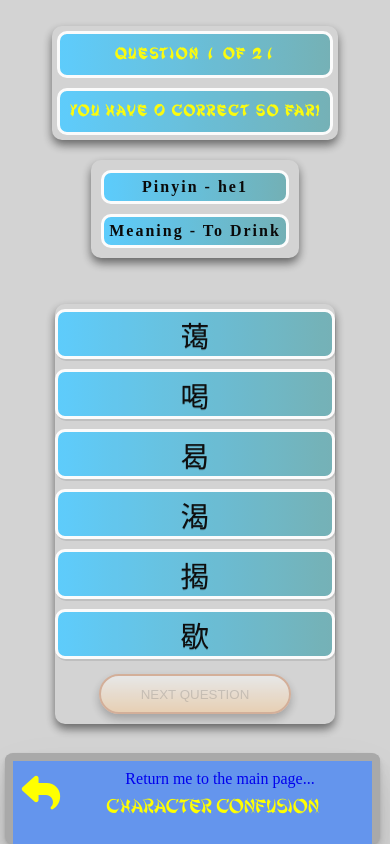
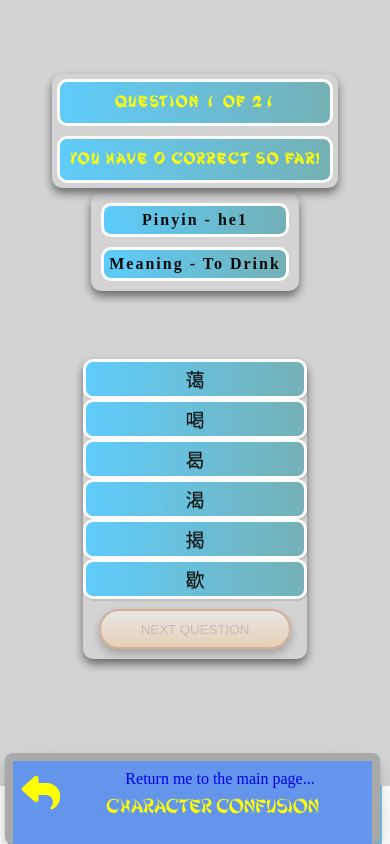
Before and after one commit to alex-j-k/react-character-thesaurus, a React (Create React App) app: page /quiz in a window 390 px wide. Both pictures are taken after a click on the button "START". Shown: the top 844 px of the page. Built offline with nearby package versions, Linux system fonts and the light colour scheme; a web font is replaced by a local one.

Commit message:
quiz spacing

```diff
--- a/src/App.js
+++ b/src/App.js
@@ -144,7 +144,7 @@ const characterspop = [
 
 { char:'裁',  pinyin: 'cai2',            meaning:'To cut',                      rad: [[土],[衣],[戈]]},
 { char:'栽',  pinyin: 'zai1',            meaning:'To Grow',                     rad: [[土],[木rad],[戈]]},
-{ char:'载',  pinyin: 'zai3 (zai4)',      meaning:'Write Down (To Load)',    rad: [[土],[车],[戈]]},
+{ char:'载',  pinyin: 'zai3 (zai4)',      meaning:`Write Down (To Load)`,    rad: [[土],[车],[戈]]},
 
 { char: '彻', pinyin: 'che4',             meaning: 'Thorough',                           rad:[  [彳],[七],[刀]  ]},
 { char: '切', pinyin: 'qie1 (qie4)',      meaning:   'Cut (Eager)',                   rad:[ [七],[刀]  ]},
--- a/src/css/App.css
+++ b/src/css/App.css
@@ -743,7 +743,6 @@ img{
   flex-direction: column;
   font-size: 0.7rem;
   justify-content: space-evenly;
-  width: auto;
 }
 
 .allRadicals{
@@ -822,7 +821,8 @@ flex-direction: column;
 .quiz{
 flex-direction: column;
 height: 92vh;
-padding-bottom: 100px;
+padding-bottom: 000px;
+padding-top: 10px;
 }
 
 .dynamicquestion{
@@ -834,6 +834,7 @@ padding-bottom: 100px;
 
 .questionPM{
   padding: 0;
+  margin: 5px;
 }
 
 .qpm{
@@ -844,12 +845,14 @@ margin: 5px;
 }
 
 .questioncard{
-  padding: 0;
+  padding: 0px;
 }
 
 .answerbutton{
-  font-size: 1.8rem;
-  height: 50px;
+  font-size: 1.2rem;
+  height: 40px;
+  margin-bottom: 0;
+  margin-top: 0;
 }
 
 .ans{
```
